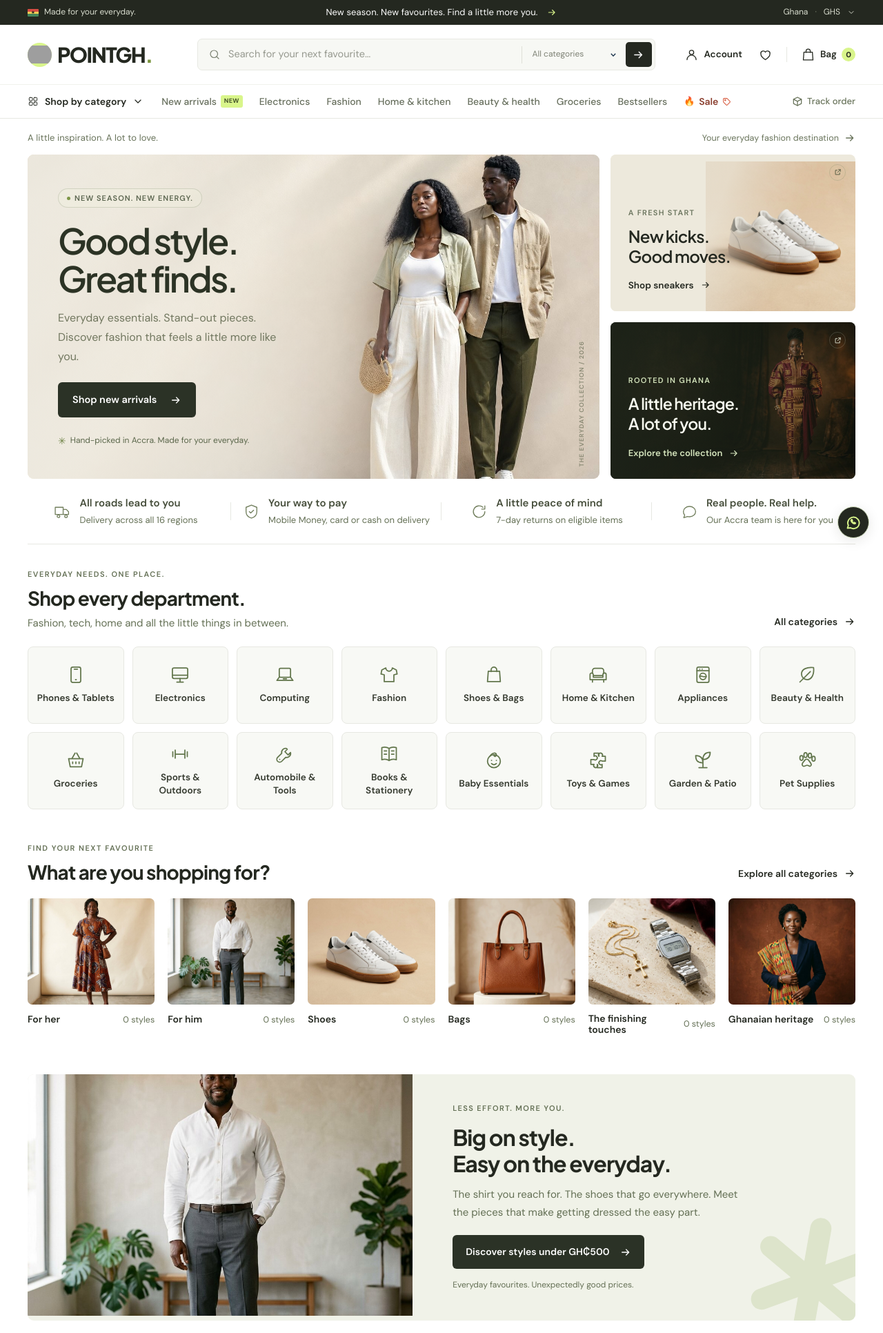
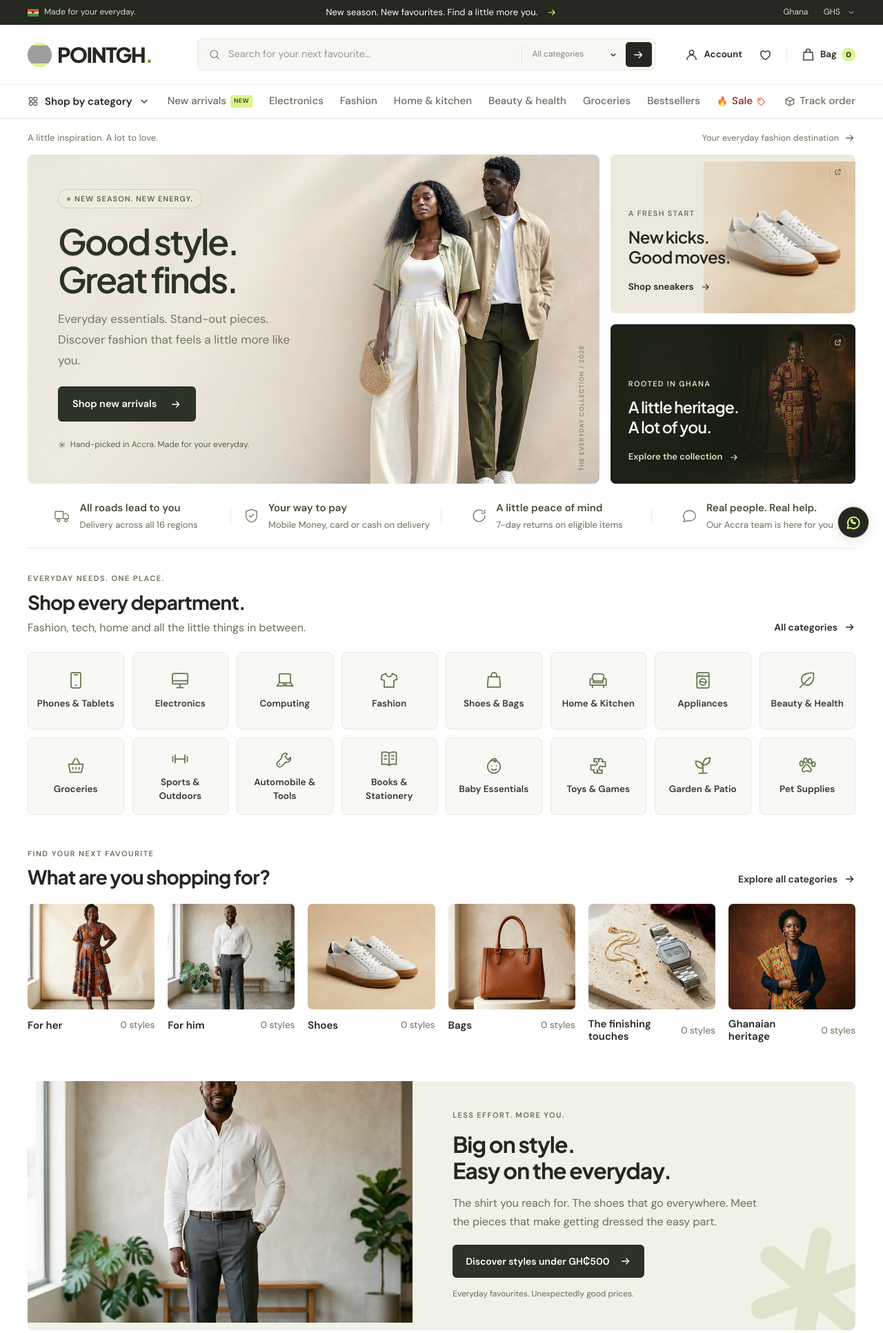
Before and after one commit to nathanielsasuosei-web/BiahensEnterprise, a Node server app: page / in a window 1280 px wide. Shown: the top 1932 px of the page at 69% size. Run offline with Node 20, Linux system fonts and the light colour scheme; data comes from the database, SQL or seed files in the repository; data that the repository does not hold is empty; some libraries are stand-ins or nearby versions; grey boxes are pictures that could not be loaded.

Commit message:
Increase storefront text size slightly
Co-authored-by: arena-agent <297053741+arena-agent@users.noreply.github.com>

```diff
--- a/public/css/fashion.css
+++ b/public/css/fashion.css
@@ -963,3 +963,16 @@ button{touch-action:manipulation}
 }
 .preview-notice{padding:10px 20px;background:#fff0ca;color:#463712;text-align:center;font-size:13px;line-height:1.6}
 @media print{.newsletter-section{display:none}}
+
+/* Slightly larger storefront type for easier reading. */
+body{font-size:17px}
+.shop-section-heading p,.everyday-banner p,.owner-promise p,.newsletter-copy p{font-size:16px}
+.shop-hero p{font-size:17px}
+.p-name{font-size:16px}
+.p-brand{font-size:13px}
+.p-rating,.p-rating>b,.p-compare{font-size:14px}
+.p-add-btn,.btn{font-size:15px}
+.shop-category__label h3{font-size:15px}
+.shop-category__label>span{font-size:13.5px}
+.hdr-nav .nav-link,.cat-trigger,.text-link{font-size:15px}
+.footer-brand p{font-size:15px}
```
